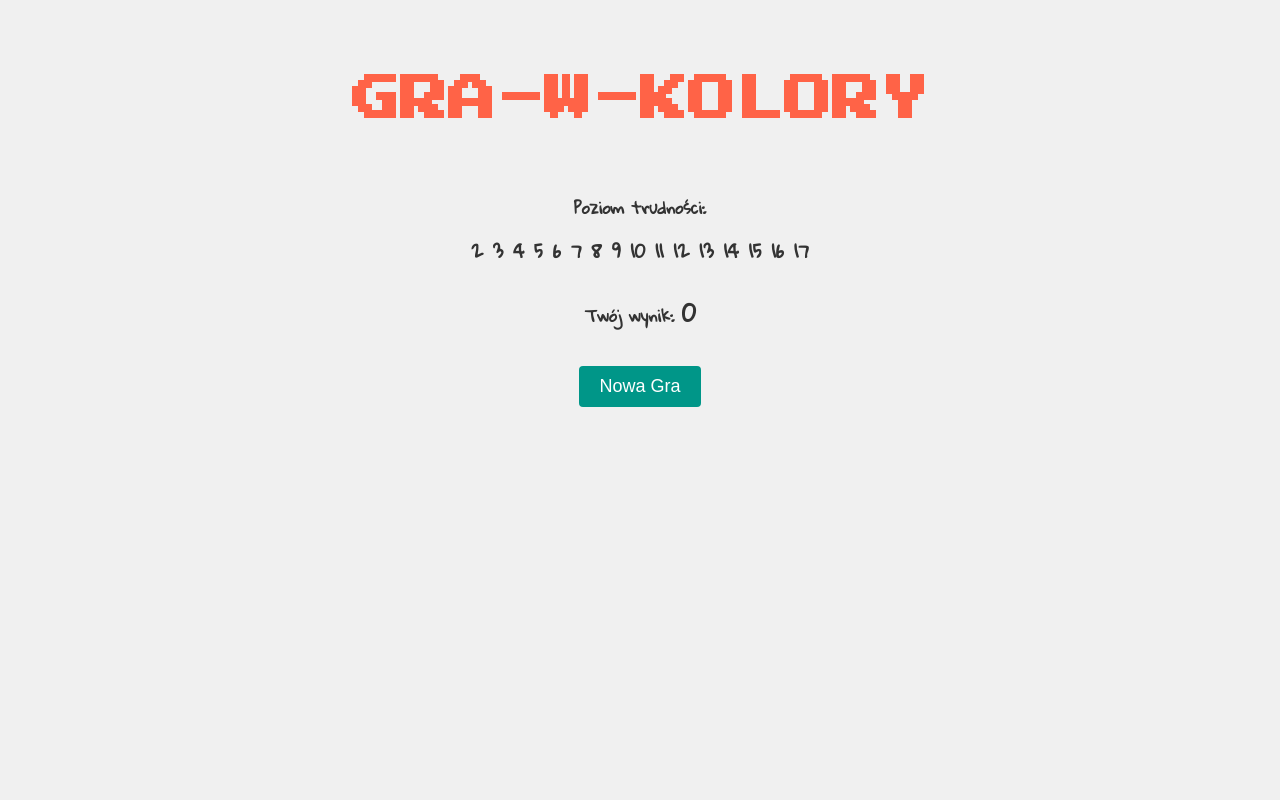
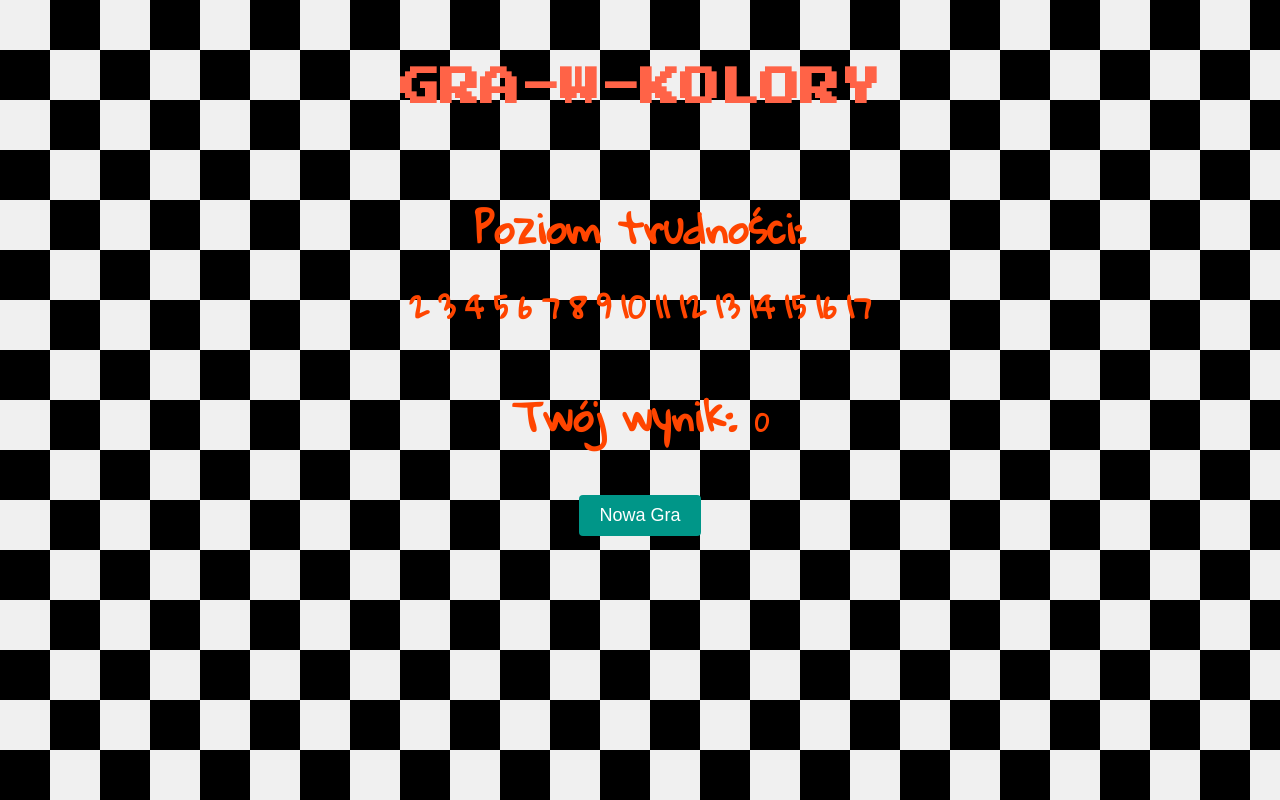
Before and after one commit to Markokry/ProjektZaliczeniowy1.1, a plain HTML site: page index.html in a window 1280 px wide. Drawn offline with Linux system fonts and the light colour scheme; no server answers; files whose address does not match are found by name.

Commit message:
Update style.css
zwiekszylem czcionki, zmienilem tlo ekranu

```diff
--- a/style.css
+++ b/style.css
@@ -15,30 +15,36 @@
 }
 
 
-body
-
-
-{
-
+body {
     font-family: 'GloriaHallelujah-Regular', Arial, sans-serif;
     text-align: center;
+    font-size: 40px;
     padding: 20px;
     background-color: #f0f0f0;
-    color: #333;
+    color: orangered;
 
+    /* Dodane style do utworzenia efektu szachownicy */
+    background-image:
+        linear-gradient(45deg, black 25%, transparent 25%),
+        linear-gradient(-45deg, black 25%, transparent 25%),
+        linear-gradient(45deg, transparent 75%, black 75%),
+        linear-gradient(-45deg, transparent 75%, black 75%);
+    background-size: 100px 100px; /* Rozmiar kratki */
+    background-position: 0 0, 0 50px, 50px -50px, -50px 0px;
 }
+
 
 
 h1 {
 
-    font-size: 48px;
+    font-size: 60px;
     margin-bottom: 20px;
 }
 
 #tytul p {
 font-family: 'PressStart2P-Regular', Arial, sans-serif;
 color: tomato;
-
+font-size: 40px;
 }
 
 
@@ -73,7 +79,7 @@ color: tomato;
 }
 
 .difficultyLevel {
-    font-size: 18px;
+    font-size: 30px;
     font-weight: bold;
     cursor: pointer;
 }
```
